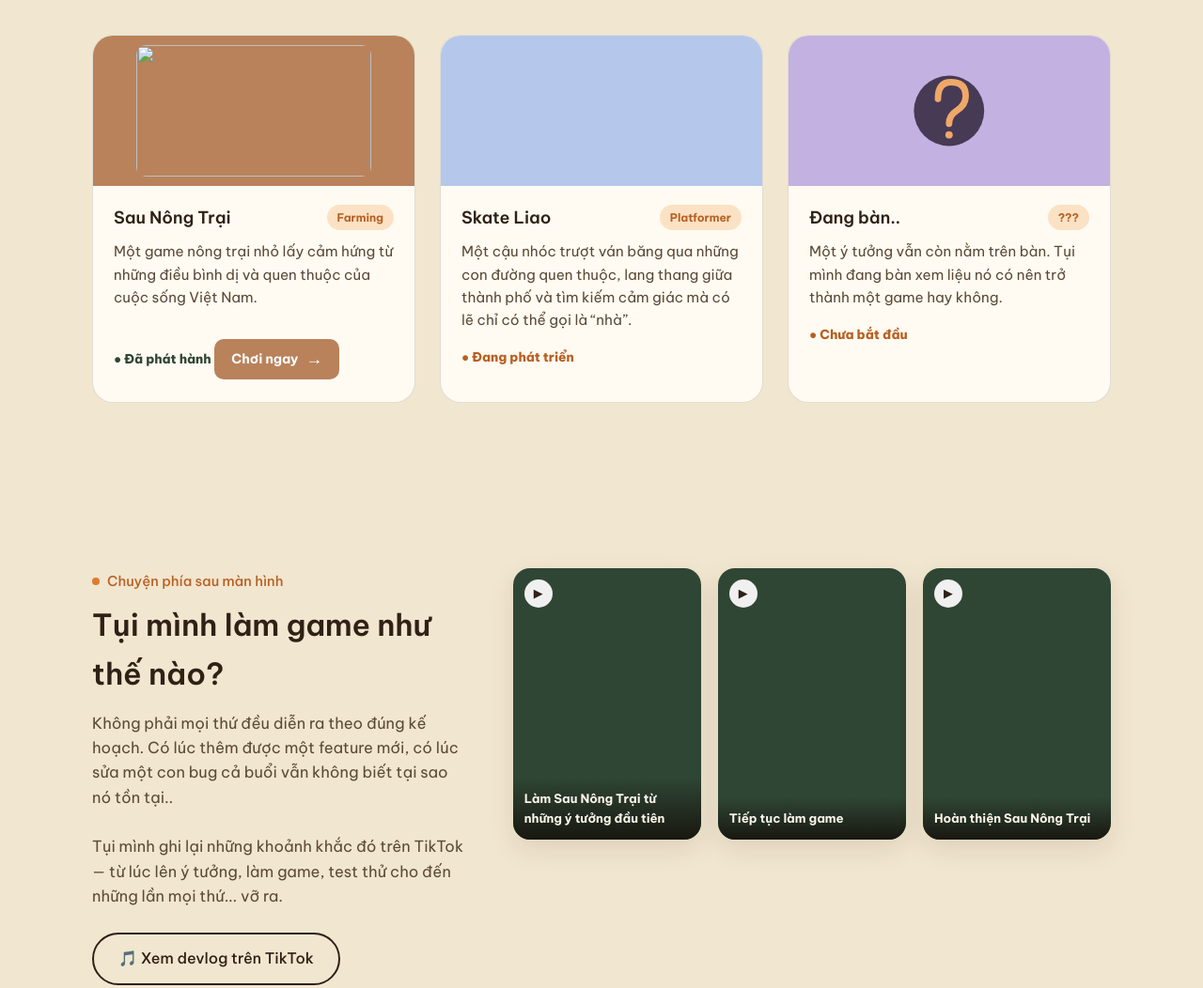
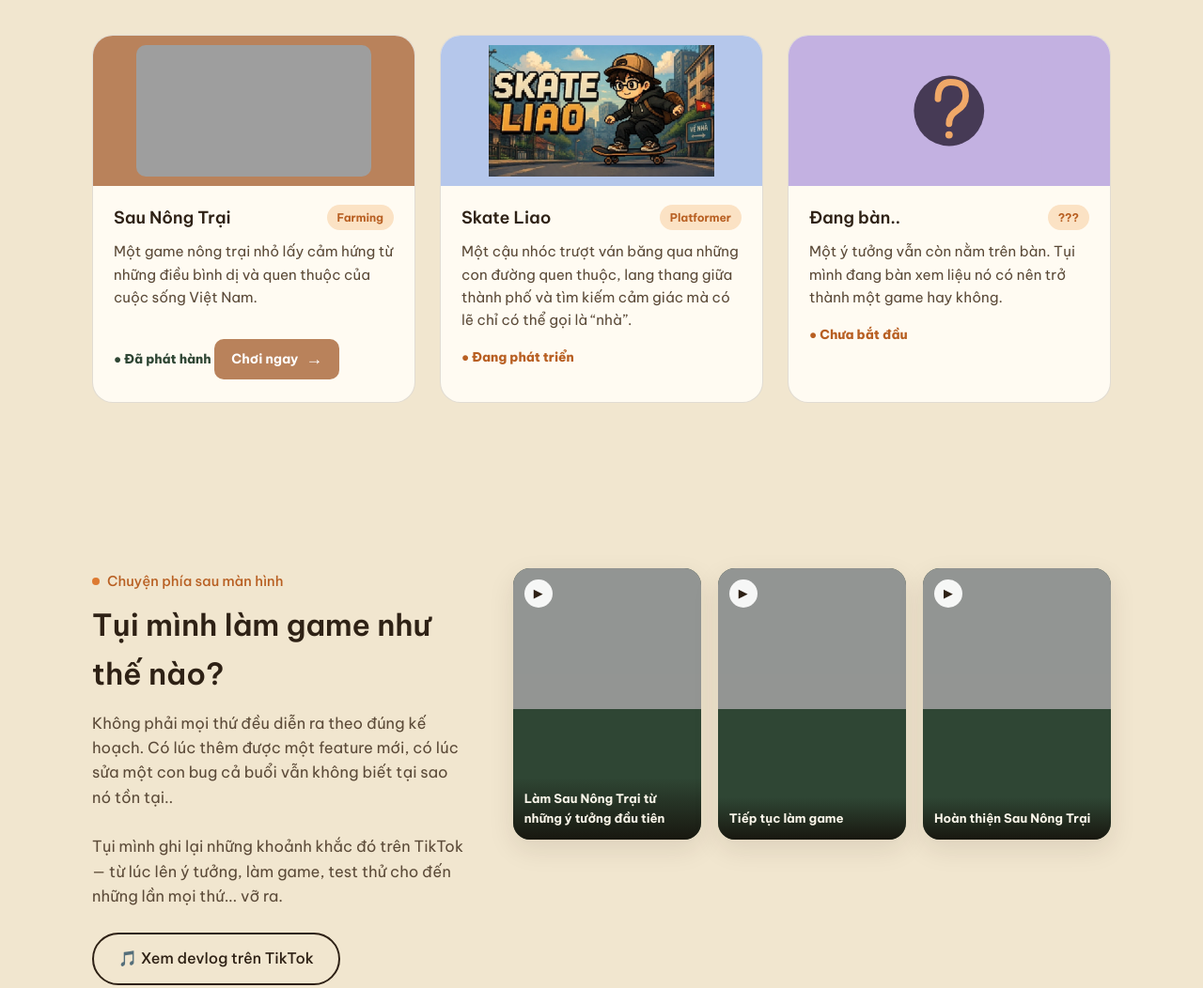
Before and after one commit to NickelodeanUzumaki/tiemlamgame, a plain HTML site: page index.html in a window 1280 px wide. Shown: the part 1569-2621 px from the top of the page at 94% size. Drawn offline with Linux system fonts and the light colour scheme; the site is published under a folder, as on GitHub Pages, so addresses that start at the root find nothing.

Commit message:
Update index.html
updated the image

```diff
--- a/index.html
+++ b/index.html
@@ -64,7 +64,7 @@
             <div class="hero-art">
                 <div class="hero-art-frame">
                     <div class="tape"></div>
-                    <img src="/img/logo.jpeg" alt="TLG_Logo" width="400" height="340"
+                    <img src="img/logo.jpeg" alt="TLG_Logo" width="400" height="340"
                         style="border-radius: 14px; object-fit: cover;">
                 </div>
             </div>
@@ -76,7 +76,7 @@
         <div class="wrap about-grid">
             <div class="about-frame">
                 <div class="pin"></div>
-                <img src="/img/about.png" alt="" width="320" height="300" style="border-radius: 14px;">
+                <img src="img/about.png" alt="" width="320" height="300" style="border-radius: 14px;">
             </div>
 
             <div class="about-copy">
@@ -113,7 +113,7 @@
                 <div class="game-card">
                     <div class="game-cover" style="background:#B9825B;" ,>
                         <!-- Sau Nông Trại cover -->
-                        <img src="/img/SauNongTrai.png" width="250" height="140" alt="" style="border-radius: 10px;">
+                        <img src="img/SauNongTrai.png" width="250" height="140" alt="" style="border-radius: 10px;">
                     </div>
                     <div class="game-body">
                         <div class="game-tag-row">
@@ -133,7 +133,7 @@
 
                 <div class="game-card">
                     <div class="game-cover" style="background:#B5C7EB">
-                        <img src="/img/skateliao.png" alt="">
+                        <img src="img/skateliao.png" alt="">
                     </div>
                     <div class="game-body">
                         <div class="game-tag-row">
@@ -191,21 +191,21 @@
             <div class="devlog-grid">
                 <div class="devlog-card">
                     <div class="thumb">
-                        <img src=" /img/devlog1.png" alt="">
+                        <img src=" img/devlog1.png" alt="">
                     </div>
                     <div class="play">▶</div>
                     <div class="meta">Làm Sau Nông Trại từ những ý tưởng đầu tiên</div>
                 </div>
                 <div class="devlog-card">
                     <div class="thumb">
-                        <img src="/img/devlog2.png" alt="">
+                        <img src="img/devlog2.png" alt="">
                     </div>
                     <div class="play">▶</div>
                     <div class="meta">Tiếp tục làm game</div>
                 </div>
                 <div class="devlog-card">
                     <div class="thumb">
-                        <img src="/img/devlog3.png" alt="">
+                        <img src="img/devlog3.png" alt="">
                     </div>
                     <div class="play">▶</div>
                     <div class="meta">Hoàn thiện Sau Nông Trại</div>
@@ -290,7 +290,7 @@
 
             <div class="bank-card">
                 <div class="bank-header">🏦 Ủng hộ qua ngân hàng</div>
-                <div class="qr-box" id="qrBox"><img src="/img/BankQR.jpeg" alt="QR thanh toán"></div>
+                <div class="qr-box" id="qrBox"><img src="img/BankQR.jpeg" alt="QR thanh toán"></div>
                 <p class="qr-note">Quét mã QR để ủng hộ Tiệm Làm Game</p>
                 <p class="bank-name">Vo Nguyen Mai Lan</p>
                 <p class="bank-acct">6701 159 103 · BIDV</p>
```
